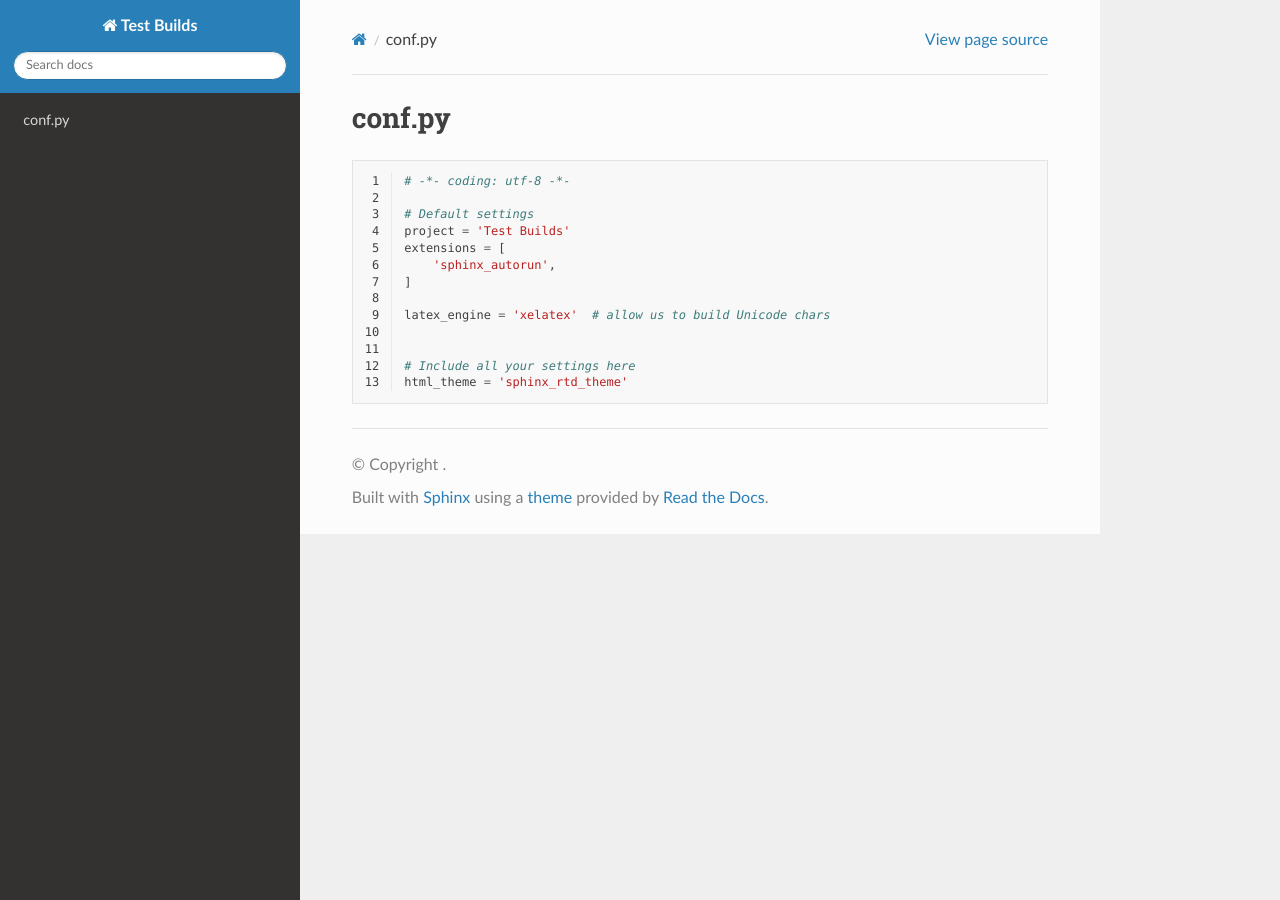
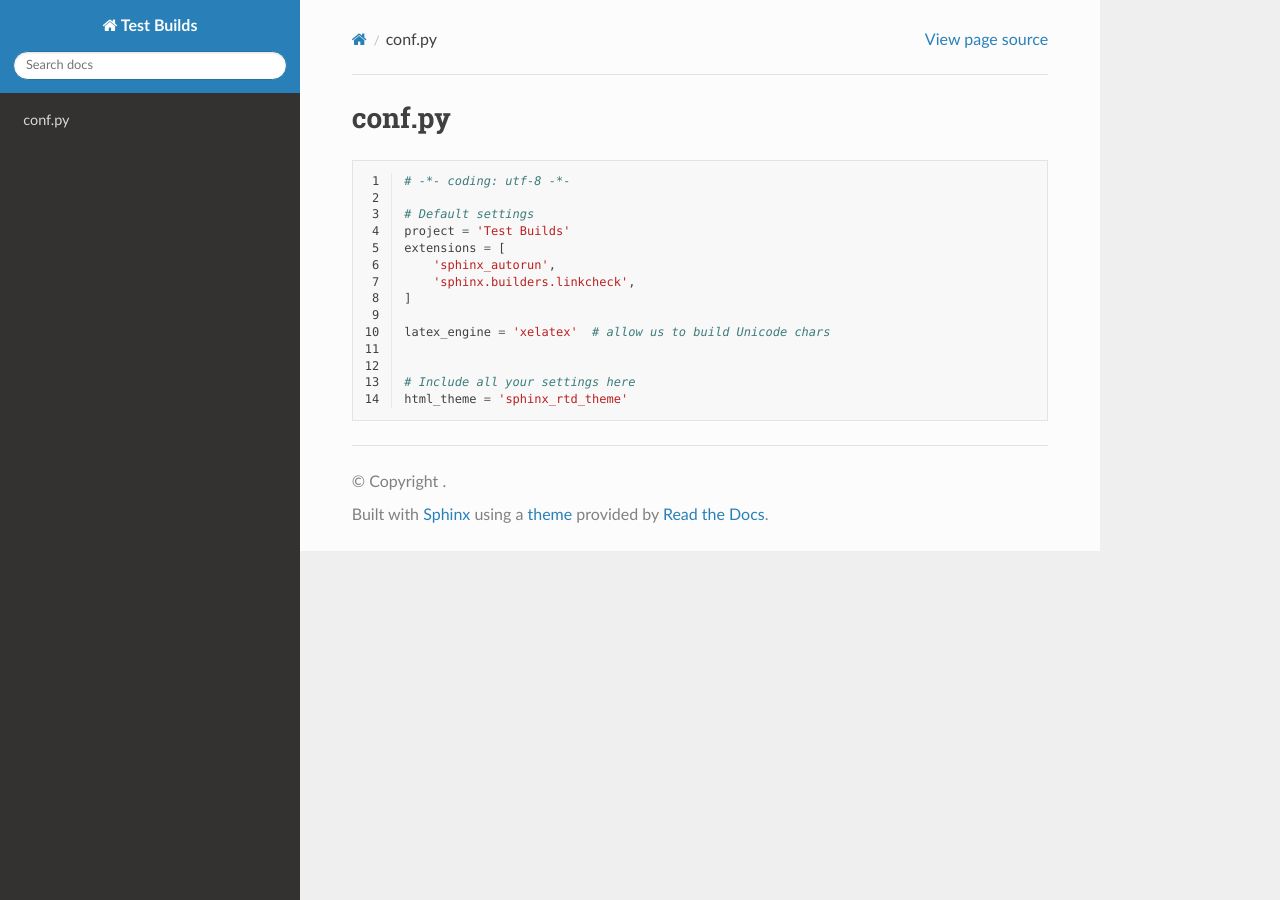
Before and after one commit to readthedocs/test-builds, a Sphinx documentation site: the page built from docs/conf.rst, in a window 1280 px wide. Built offline with Sphinx 7.4.7 and the Read the Docs theme 2.0.0, drawn with Linux system fonts in a browser that asks for light colours.

Commit message:
Import linkcheck to test urllib3
This commit does not run the command at all,
but the docs should fail because of SSL at this point.

```diff
--- a/docs/conf.py
+++ b/docs/conf.py
@@ -4,6 +4,7 @@
 project = 'Test Builds'
 extensions = [
     'sphinx_autorun',
+    'sphinx.builders.linkcheck',
 ]
 
 latex_engine = 'xelatex'  # allow us to build Unicode chars
```
Also changed, not shown: .readthedocs.yaml.
